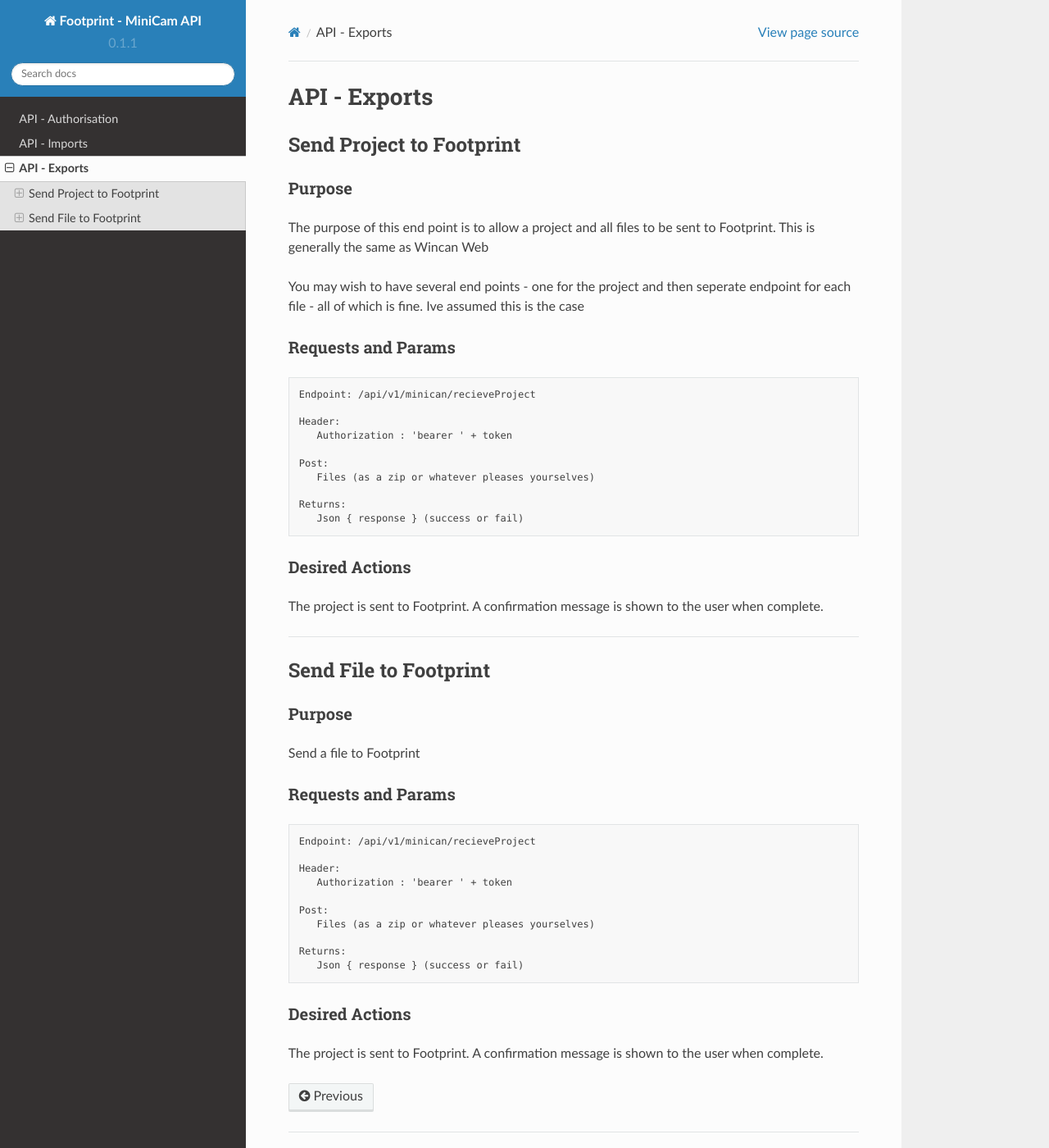
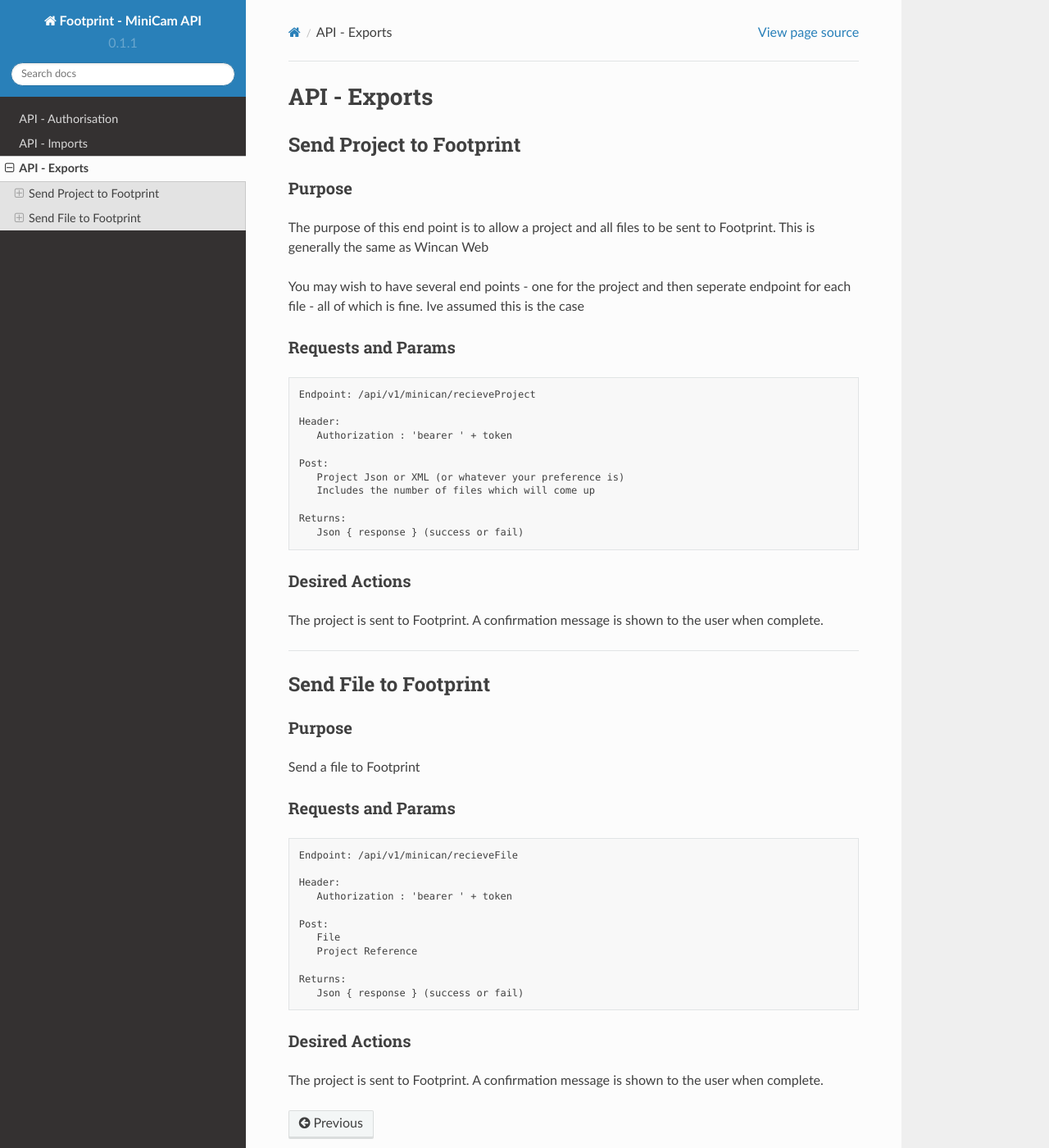
Before and after one commit to matthiscock/minicamapi, a Sphinx documentation site: the page built from docs/source/api-export.rst, in a window 1280 px wide and 1400 px high. Shown: the whole window at 82% size. Built offline with Sphinx 7.4.7 and the Read the Docs theme 2.0.0, drawn with Linux system fonts in a browser that asks for light colours; pages that are not in the unit, such as notebooks, are missing from menus.

Commit message:
Update api-export.rst

```diff
--- a/docs/source/api-export.rst
+++ b/docs/source/api-export.rst
@@ -25,7 +25,8 @@
       Authorization : 'bearer ' + token
 
    Post:
-      Files (as a zip or whatever pleases yourselves)
+      Project Json or XML (or whatever your preference is)
+      Includes the number of files which will come up
 
    Returns:
       Json { response } (success or fail)
@@ -54,13 +55,14 @@
 
 .. code-block:: php
 
-   Endpoint: /api/v1/minican/recieveProject
+   Endpoint: /api/v1/minican/recieveFile
 
    Header:
       Authorization : 'bearer ' + token
 
    Post:
-      Files (as a zip or whatever pleases yourselves)
+      File
+      Project Reference
 
    Returns:
       Json { response } (success or fail)
```
